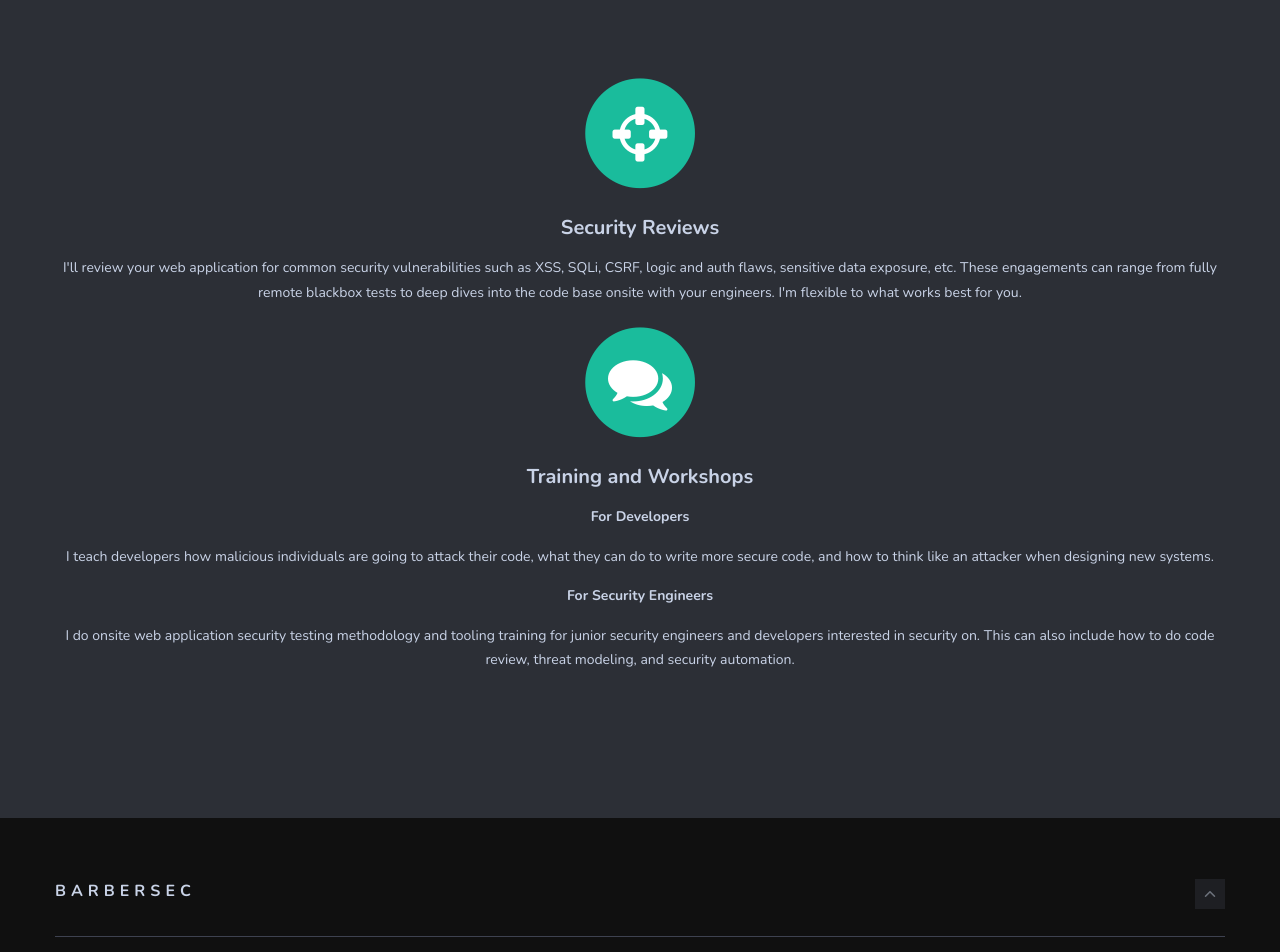
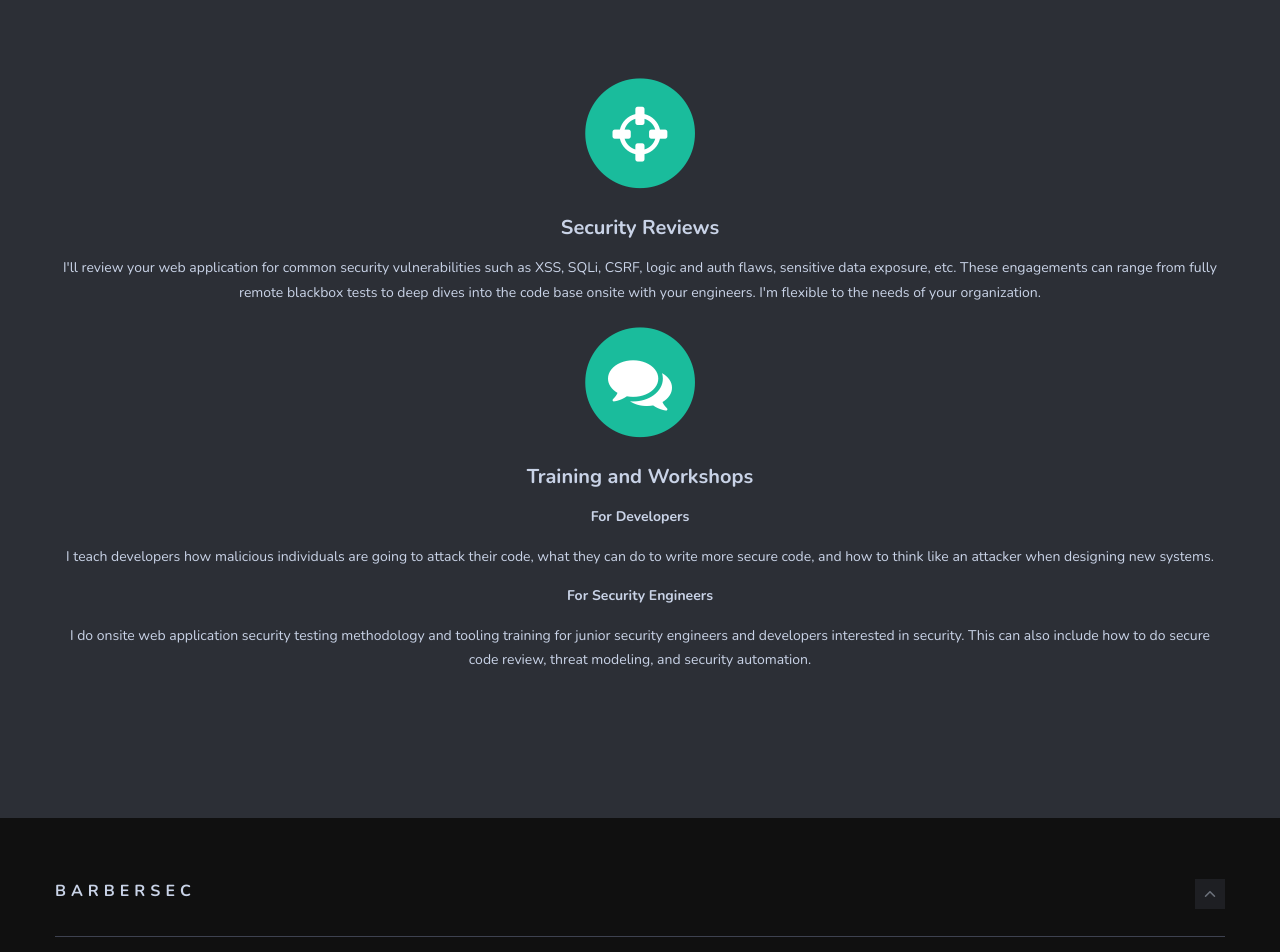
Before and after one commit to BonJarber/bonjarber.github.io, a Jekyll site: the page built from index.html, in a window 1280 px wide. Shown: the part 1065-2017 px from the top of the page. Built offline with Jekyll 4.4.1, drawn with Linux system fonts in a browser that asks for light colours; nearby versions of some CDN libraries; some web fonts are replaced; the list of posts is cut into pages by our own code.

Commit message:
Fixed typos

```diff
--- a/index.html
+++ b/index.html
@@ -47,7 +47,8 @@ layout: default
 										vulnerabilities such as XSS, SQLi, CSRF, logic and auth
 										flaws, sensitive data exposure, etc. These engagements can
 										range from fully remote blackbox tests to deep dives into the code base
-										 onsite with your engineers. I'm flexible to what works best for you.
+										 onsite with your engineers. I'm flexible to the needs of your
+										 organization.
 									</p>
               </div>
               <div class="col-md-4">
@@ -71,8 +72,8 @@ layout: default
 									<p>
 										I do onsite web application security testing methodology and
 										tooling training for junior security engineers and
-										developers interested in security on. This can also include
-										how to do code review, threat modeling, and security
+										developers interested in security. This can also include
+										how to do secure code review, threat modeling, and security
 										automation.
 									</p>
 
```
